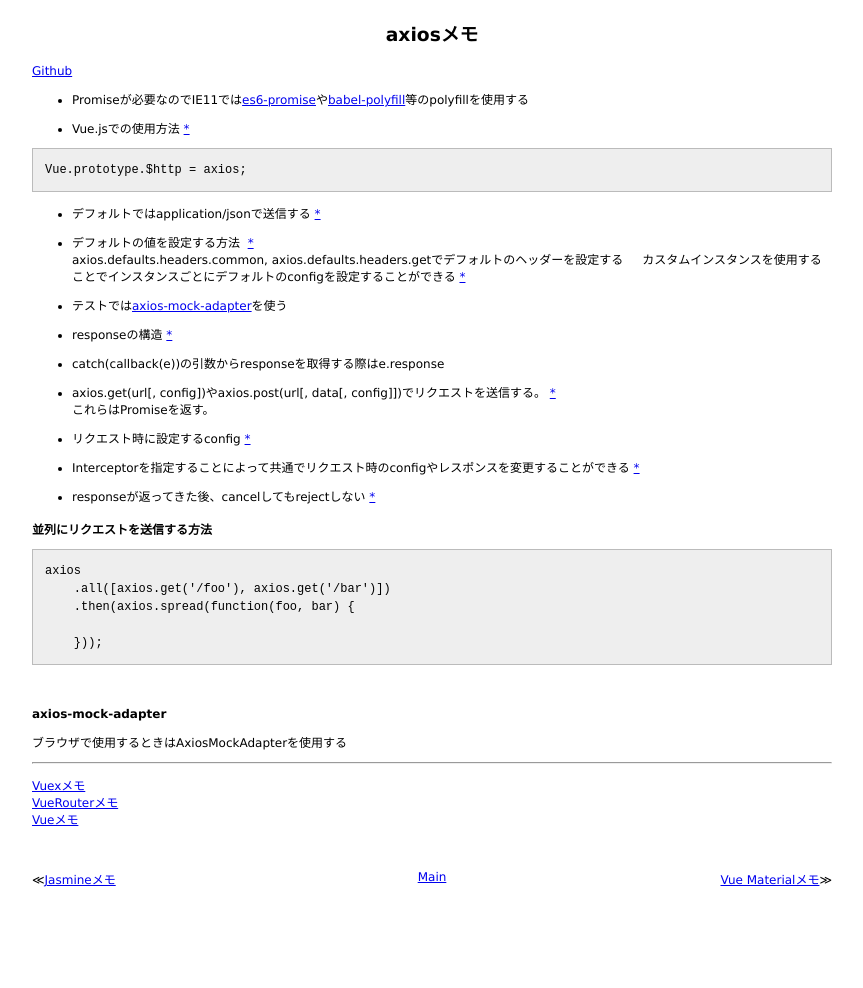
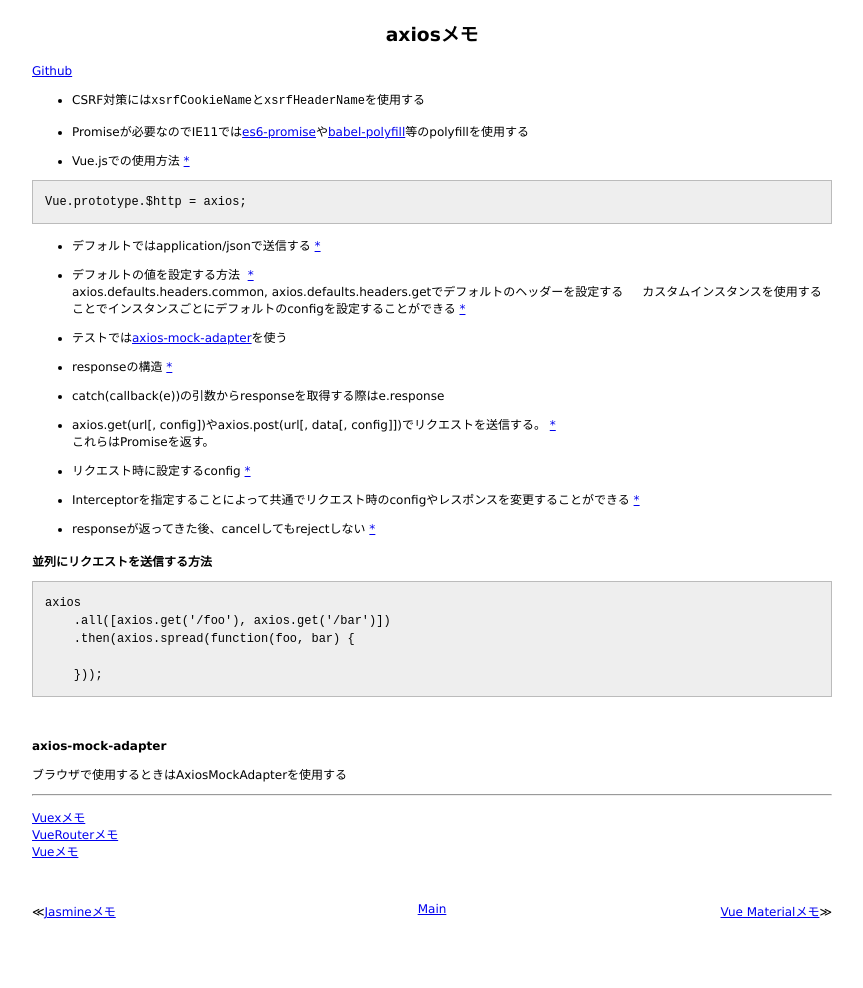
Before and after one commit to 38elements/38elements.github.com, a Jekyll site: the page built from _posts/2017-02-22-axios.md, in a window 1280 px wide. Shown: the whole page, without its empty margins (208-1071 px from the left). Built offline with Jekyll 4.4.1, drawn with Linux system fonts in a browser that asks for light colours; before the commit the page ends 956 px from its top, so only the background shows below that.

Commit message:
Update 2017-02-22-axios.md

```diff
--- a/_posts/2017-02-22-axios.md
+++ b/_posts/2017-02-22-axios.md
@@ -3,6 +3,8 @@ layout: posts
 title: axiosメモ
 ---
 [Github](https://github.com/mzabriskie/axios)
+
+* CSRF対策には`xsrfCookieName`と`xsrfHeaderName`を使用する
 
 * Promiseが必要なのでIE11では[es6-promise](https://github.com/stefanpenner/es6-promise)や[babel-polyfill](https://babeljs.io/docs/usage/polyfill/)等のpolyfillを使用する
 
```
